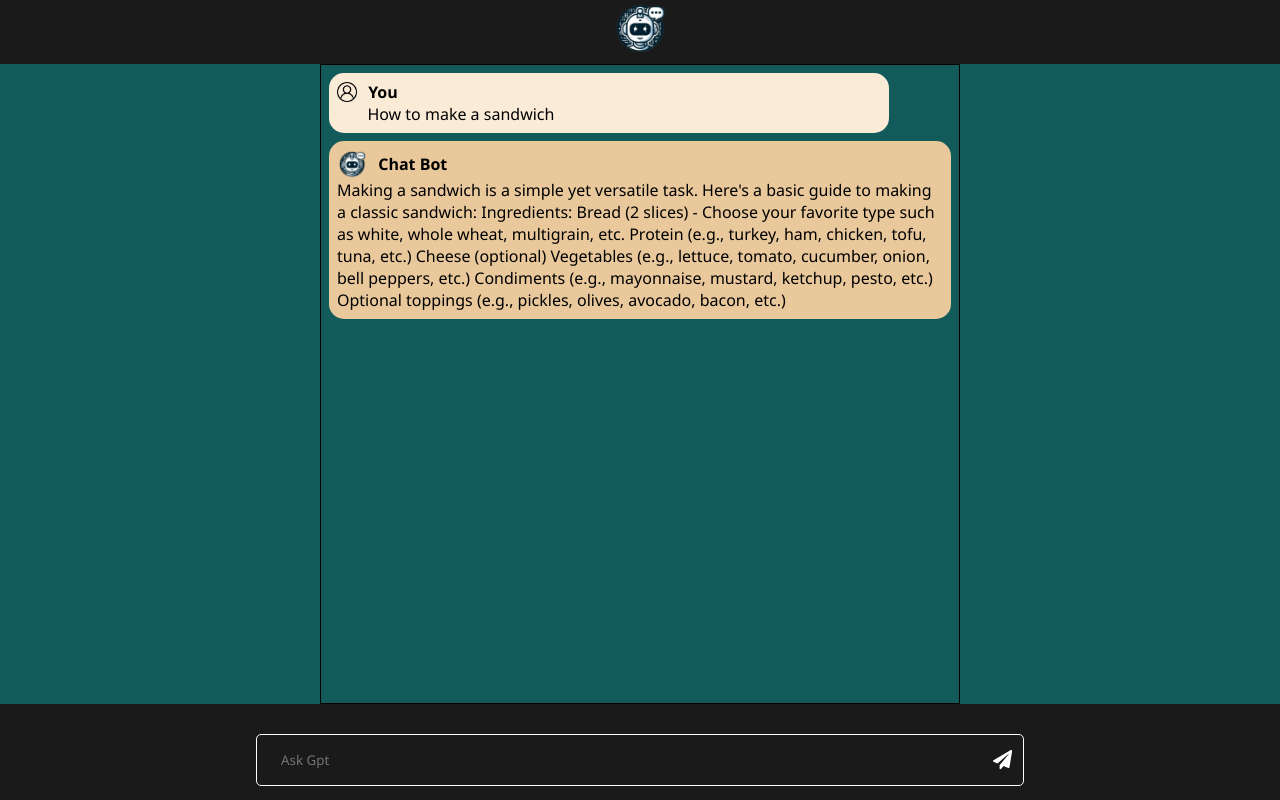
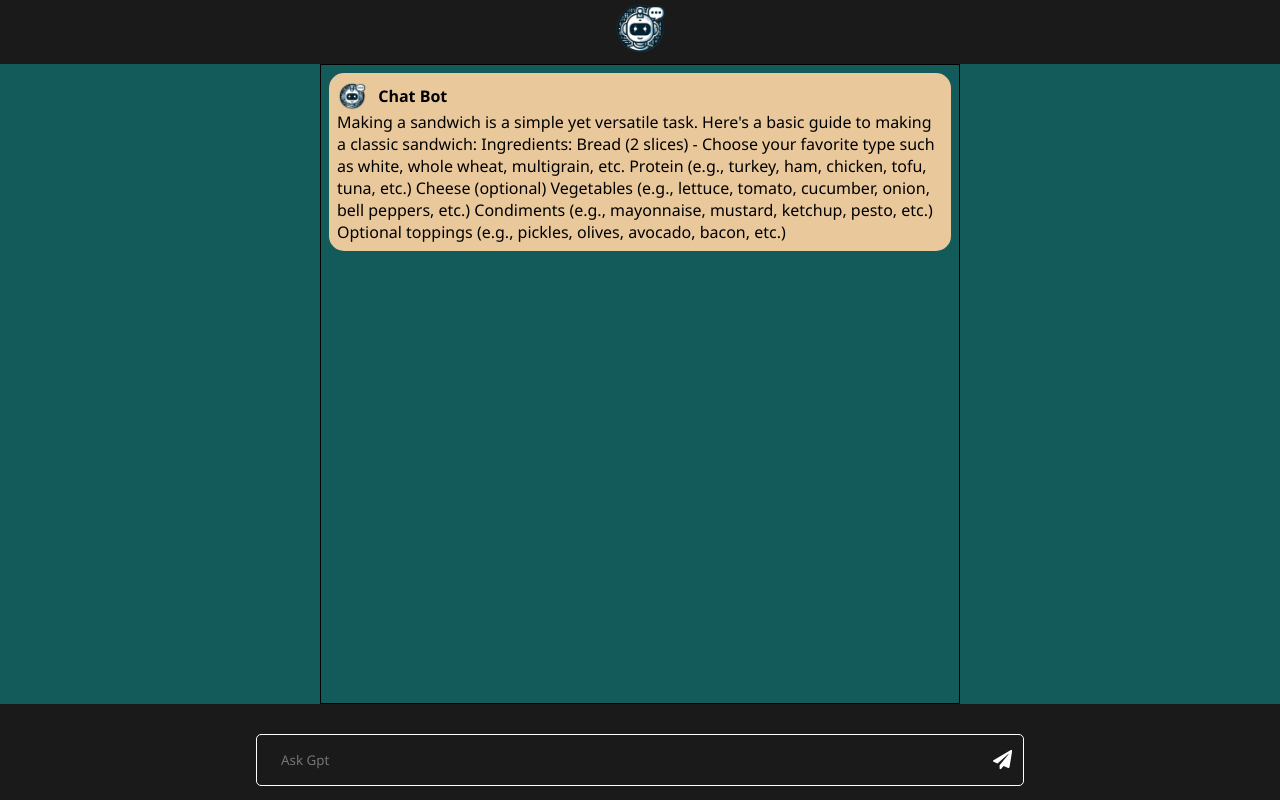
Before and after one commit to Hailekeh22/ChatBot, a React (Vite) app in the folder Front-End/: page / in a window 1280 px wide. Built offline with nearby package versions, Linux system fonts and the light colour scheme.

Commit message:
prompt accepting and display finished

```diff
--- a/Front-End/src/App.jsx
+++ b/Front-End/src/App.jsx
@@ -1,14 +1,54 @@
+// App.jsx
+
+import React, { useState } from "react";
 import "./App.css";
 import Header from "./Components/Header/Header";
 import Input from "./Components/Chat/Input";
 import Display from "./Components/Desplay/Display";
 
 function App() {
+  const [inputValue, setInputValue] = useState("");
+  const [inputValuesArray, setInputValuesArray] = useState([]);
+
+  const getMessage = async () => {
+    const options = {
+      method: "POST",
+      body: JSON.stringify({
+        message: inputValue,
+      }),
+      headers: {
+        "Content-Type": "application/json",
+      },
+    };
+
+    try {
+      const response = await fetch(
+        "http://localhost:3030/completions",
+        options
+      );
+      setInputValuesArray([...inputValuesArray, inputValue]);
+      setInputValue("");
+      const data = await response.json();
+      console.log(data);
+      console.log(inputValuesArray);
+    } catch (e) {
+      console.log(e);
+    }
+  };
+
+  const handleInputChange = (value) => {
+    setInputValue(value);
+  };
+
   return (
     <>
       <Header />
-      <Display />
-      <Input />
+      <Display inputValuesArray={inputValuesArray} />
+      <Input
+        inputValue={inputValue}
+        onInputChange={handleInputChange}
+        getMessage={getMessage}
+      />
     </>
   );
 }
--- a/Front-End/src/Components/Chat/Input.jsx
+++ b/Front-End/src/Components/Chat/Input.jsx
@@ -1,34 +1,10 @@
-import React, { useState } from "react";
+// Input.jsx
+
+import React from "react";
 import { FaPaperPlane } from "react-icons/fa";
 import "./Input.css";
 
-function Input() {
-  const [inputValue, setInputValue] = useState("");
-
-  const getmessage = async () => {
-    const options = {
-      method: "POST",
-      body: JSON.stringify({
-        message: inputValue,
-      }),
-      headers: {
-        "Content-Type": "application/json",
-      },
-    };
-
-    try {
-      const response = await fetch(
-        "http://localhost:3030/completions",
-        options
-      );
-      setInputValue("");
-      const data = await response.json();
-      console.log(data);
-    } catch (e) {
-      console.log(e);
-    }
-  };
-
+function Input(props) {
   return (
     <div>
       <div className="textbox">
@@ -37,10 +13,10 @@ function Input() {
             className="textinput"
             placeholder="Ask Gpt"
             type="text"
-            value={inputValue}
-            onChange={(e) => setInputValue(e.target.value)}
+            value={props.inputValue}
+            onChange={(e) => props.onInputChange(e.target.value)}
           ></input>
-          <button className="askbtn" onClick={getmessage}>
+          <button className="askbtn" onClick={props.getMessage}>
             <FaPaperPlane className="sendicon" />
           </button>
         </div>
--- a/Front-End/src/Components/Desplay/Display.jsx
+++ b/Front-End/src/Components/Desplay/Display.jsx
@@ -3,11 +3,13 @@ import "./display.css";
 import Prompt from "./Prompt/Prompt";
 import Response from "./Response/Response";
 
-function Display() {
+function Display({ inputValuesArray }) {
   return (
     <div className="displaycontainer">
       <div className="displaysection">
-        <Prompt />
+        {inputValuesArray.map((value, index) => (
+          <Prompt key={index} promptValue={value} />
+        ))}
         <Response />
       </div>
     </div>
--- a/Front-End/src/Components/Desplay/Prompt/Prompt.jsx
+++ b/Front-End/src/Components/Desplay/Prompt/Prompt.jsx
@@ -2,14 +2,14 @@ import React from "react";
 import "./Prompt.css";
 import usericon from "../../../assets/usericon.png";
 
-function Prompt() {
+function Prompt({ promptValue }) {
   return (
     <div className="prompttxt">
       <div className="promptheader">
-        <img className="usericon" src={usericon}></img>
+        <img className="usericon" src={usericon} alt="user icon" />
         <p>You</p>
       </div>
-      <p className="userprompt">How to make a sandwich </p>
+      <p className="userprompt">{promptValue}</p>
     </div>
   );
 }
```
